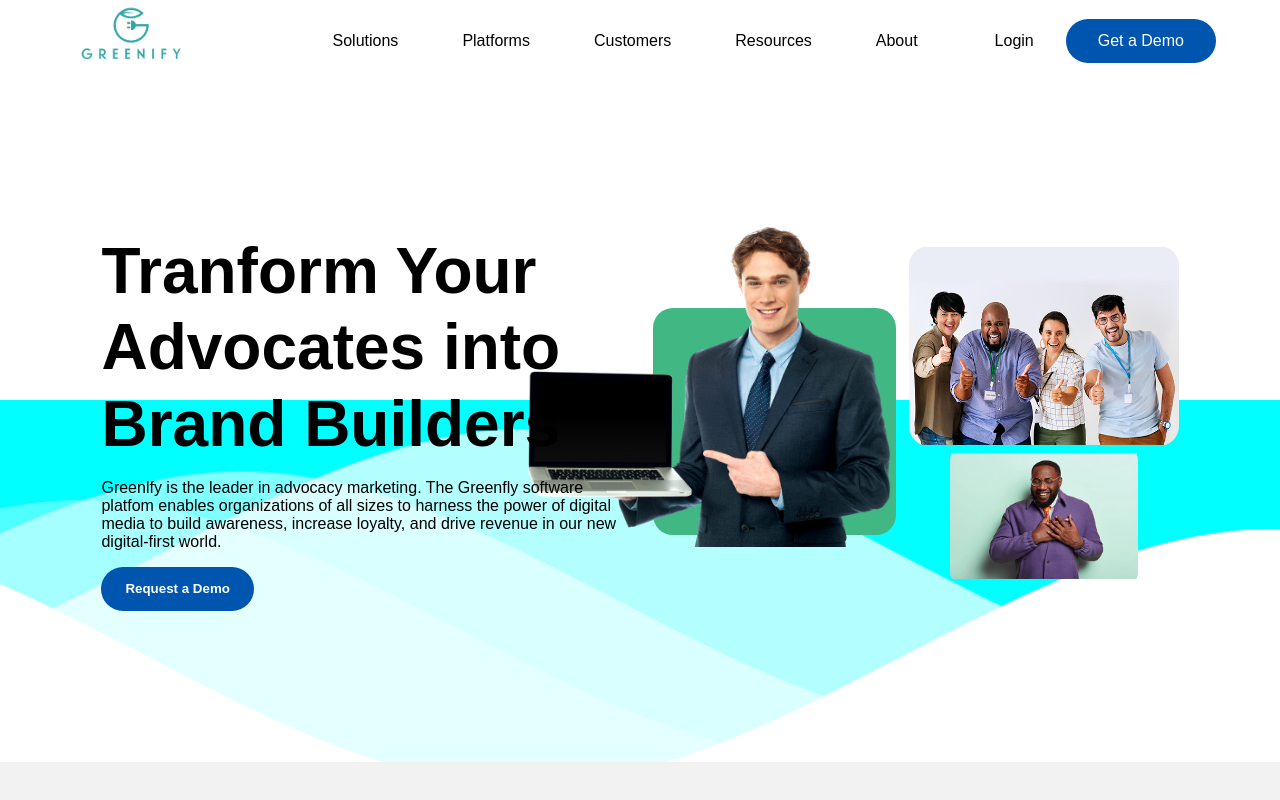
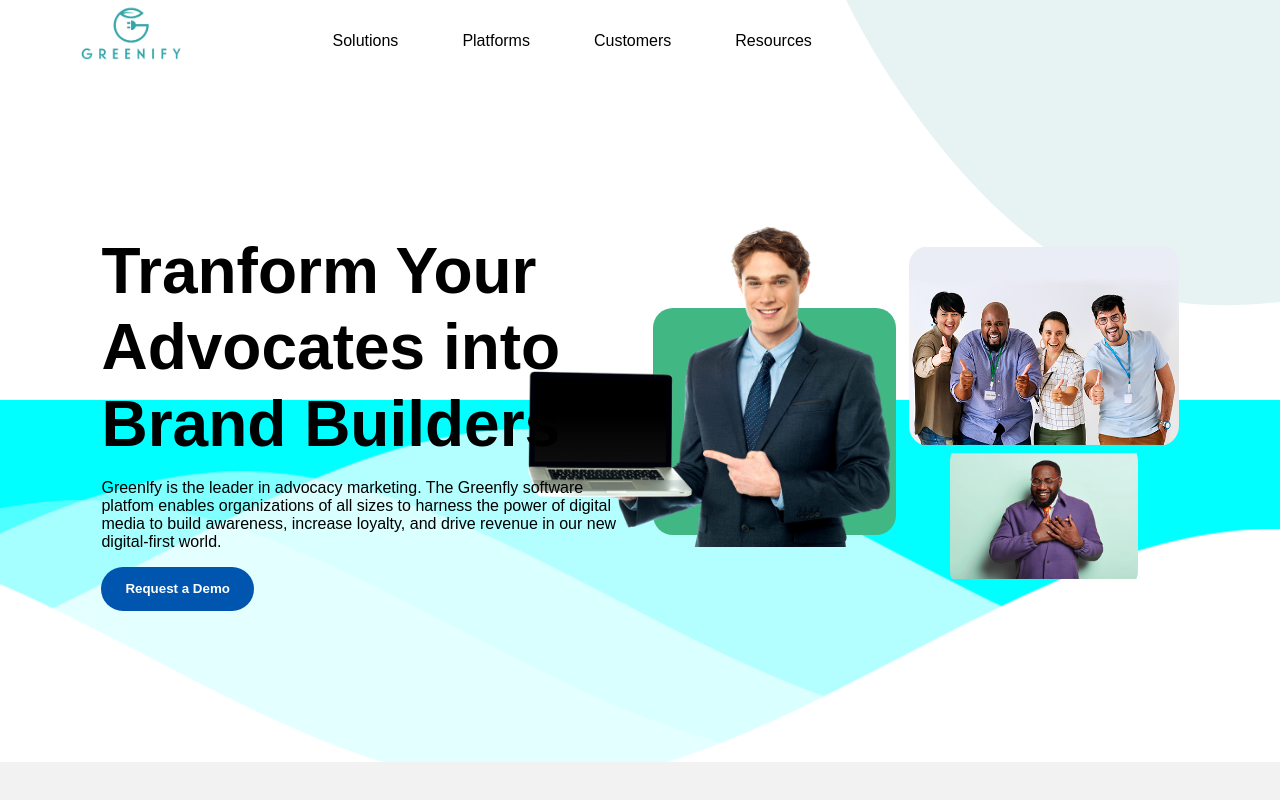
Before and after one commit to Mini-Sylar/Greenfly-Vue, a Vue app: page / in a window 1280 px wide. Shown: the top 800 px of the page. Built offline with nearby package versions, Linux system fonts and the light colour scheme.

Commit message:
Added blob

```diff
--- a/src/App.vue
+++ b/src/App.vue
@@ -1,6 +1,7 @@
 <template lang="">
   <div>
     <app-header></app-header>
+     <ui-blob></ui-blob>
     <main>
        <ui-wave></ui-wave>
       <section>
@@ -53,6 +54,7 @@ import GridElements from './components/GridElements.vue';
 import Contact from './components/Contact.vue';
 import Footer from './components/Footer.vue';
 import Wave from './components/interface/Wave.vue';
+import Blob from './components/interface/Blob.vue';
 
 export default {
   name: "Greenfly",
@@ -83,6 +85,7 @@ export default {
     "app-contact": Contact,
     "app-footer": Footer,
     "ui-wave": Wave,
+    "ui-blob": Blob,
   },
 };
 </script>
--- /dev/null
+++ b/src/components/interface/Blob.vue
@@ -0,0 +1,36 @@
+<template lang="">
+    <div>
+        <svg
+        id="visual"
+        viewBox="0 0 900 900"
+        width="900"
+        height="900"
+        xmlns="http://www.w3.org/2000/svg"
+        xmlns:xlink="http://www.w3.org/1999/xlink"
+        version="1.1"
+        class="blob"
+      >
+        <rect x="0" y="0" width="900" height="900" fill="none"></rect>
+        <g transform="translate(890.2015657715623 -25.64393710590977)">
+          <path
+            d="M266.4 -413.9C331 -373.1 359.3 -275 401.6 -183.2C443.9 -91.3 500.4 -5.6 506.3 85C512.3 175.6 467.7 271.2 398 336.3C328.3 401.5 233.3 436.3 137.3 461.9C41.3 487.4 -55.7 503.7 -139.2 477.6C-222.7 451.5 -292.7 382.9 -348.8 307.9C-404.8 233 -446.9 151.6 -470 61.1C-493.1 -29.4 -497.1 -129.2 -456.2 -204C-415.2 -278.8 -329.3 -328.7 -245.7 -360.8C-162.2 -393 -81.1 -407.4 9.9 -422.9C100.9 -438.3 201.8 -454.7 266.4 -413.9"
+            fill="#e6f3f2"
+          ></path>
+        </g>
+      </svg>
+    </div>
+</template>
+<script>
+export default {
+
+}
+</script>
+<style scoped>
+.blob {
+  position: absolute;
+  z-index: 1;
+  top: -20%;
+  right: 0;
+  opacity: 1;
+}
+</style>
```
